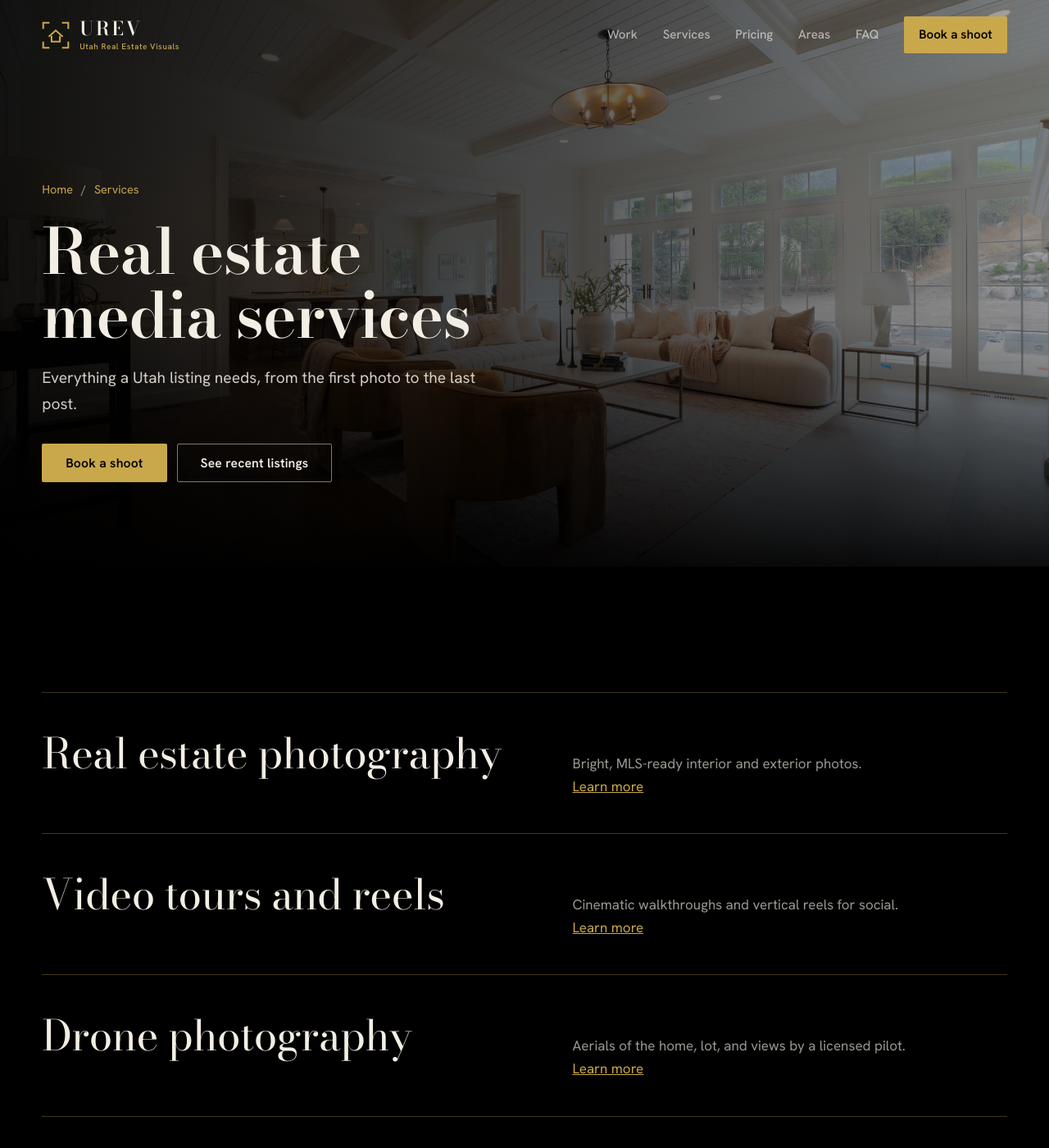
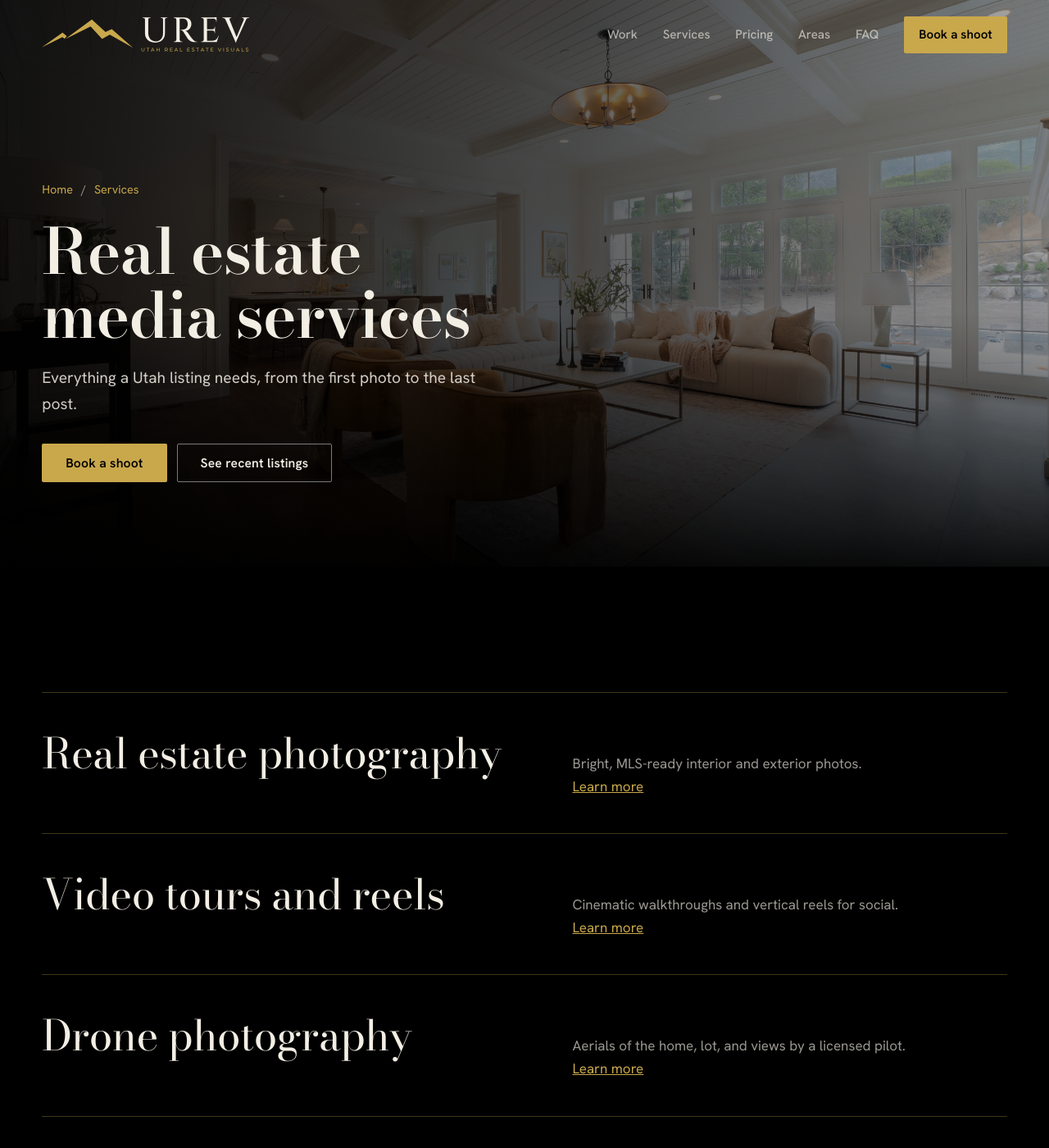
Before and after one commit to Utah-REV/urev-website, a Jekyll site: the page built from services/index.html, in a window 1280 px wide and 1400 px high. Shown: the whole window at 82% size. Built offline with Jekyll 4.4.1, drawn with Linux system fonts in a browser that asks for light colours.

Commit message:
Add UREV logo, one-time intro, fix hero video
- New mountain-ridge logo as vector: header, favicon, iPhone icon, share image,
  footer wordmark, and brand files in assets/brand
- Hero letters use the logo typeface (Cinzel)
- Intro zoom plays once, then collapses into a normal hero without jumping;
  skipped on return visits in the same session and when jumping to a section
- Hero video: replaced a vertical clip that was squeezed into a wide frame,
  opens on the custom home, mountain shot moved to the end

Co-Authored-By: Claude Opus 5.5 <noreply@anthropic.com>
Claude-Session: https://claude.ai/code/session_011m6tNPM9xrjrpWWVK7fMZ4

```diff
--- a/_includes/footer.html
+++ b/_includes/footer.html
@@ -25,7 +25,7 @@
       </ul>
     </div>
   </div>
-  <p class="footer-word" aria-hidden="true">UREV</p>
+  {% include footer-word.svg %}
   <div class="footer-row">
     <p>&copy; {{ site.time | date: "%Y" }} {{ site.brand_full }}. Pleasant Grove, Utah.</p>
     <p class="footer-links"><a href="{{ site.sister_brand_url }}">Drone work by {{ site.sister_brand_name }}</a></p>
--- a/_includes/head.html
+++ b/_includes/head.html
@@ -24,5 +24,5 @@
 
 <link rel="preconnect" href="https://fonts.googleapis.com">
 <link rel="preconnect" href="https://fonts.gstatic.com" crossorigin>
-<link href="https://fonts.googleapis.com/css2?family=Bodoni+Moda:ital,opsz,wght@0,6..96,400..900;1,6..96,400..700&family=Hanken+Grotesk:wght@400;500;600;700&display=swap" rel="stylesheet">
+<link href="https://fonts.googleapis.com/css2?family=Bodoni+Moda:ital,opsz,wght@0,6..96,400..900;1,6..96,400..700&family=Hanken+Grotesk:wght@400;500;600;700&family=Cinzel:wght@600..900&display=swap" rel="stylesheet">
 <link rel="stylesheet" href="{{ '/assets/css/site.css' | relative_url }}">
--- a/_includes/header.html
+++ b/_includes/header.html
@@ -3,7 +3,6 @@
 <header class="site-header">
   <a class="brand" href="{{ '/' | relative_url }}" aria-label="{{ site.brand_full }} home">
     {% include logo.svg %}
-    <span class="brand-text"><span class="brand-name">{{ site.brand }}</span><span class="brand-sub">{{ site.brand_full }}</span></span>
   </a>
   <button class="menu-btn" type="button" aria-expanded="false" aria-controls="site-nav">
     <span class="menu-icon" aria-hidden="true"></span><span class="visually-hidden">Menu</span>
--- a/assets/css/site.css
+++ b/assets/css/site.css
@@ -78,7 +78,11 @@ main > section { padding: clamp(88px, 12vw, 168px) var(--inset); }
 }
 .site-header.is-solid { background: rgba(0,0,0,.86); backdrop-filter: blur(14px); -webkit-backdrop-filter: blur(14px); padding-block: 12px; border-bottom-color: rgba(201,168,76,.18); }
 .brand { display: inline-flex; align-items: center; gap: 12px; text-decoration: none; color: var(--gold); position: relative; z-index: 2; }
-.logo-mark { width: 34px; height: 34px; flex: none; }
+.logo-full { height: 44px; width: auto; display: block; }
+.logo-m, .logo-t { fill: var(--gold); }
+.logo-w { fill: var(--text); }
+.site-header.is-solid .logo-full { height: 38px; }
+.logo-full { transition: height .35s var(--ease); }
 .brand-text { display: grid; line-height: 1; }
 .brand-name { font: 600 1.45rem/1 var(--serif); letter-spacing: .12em; color: var(--text); }
 .brand-sub { font: 500 .62rem/1 var(--sans); letter-spacing: .06em; color: var(--gold); margin-top: 5px; }
@@ -132,8 +136,7 @@ main > section { padding: clamp(88px, 12vw, 168px) var(--inset); }
 }
 .fx .mask-word {
   display: flex; color: #fff;
-  font: 900 min(26vw, 48vh)/.8 var(--serif); letter-spacing: .01em;
-  font-variation-settings: "opsz" 28;
+  font: 900 min(23vw, 44vh)/.8 "Cinzel", var(--serif); letter-spacing: .07em; margin-right: -.07em;
   transform-origin: 50% 50%; will-change: transform;
   padding-bottom: .04em;
 }
@@ -321,11 +324,7 @@ main > section { padding: clamp(88px, 12vw, 168px) var(--inset); }
 
 /* ---------- Footer ---------- */
 .site-footer { padding: clamp(56px, 8vw, 96px) var(--inset) 28px; overflow: hidden; }
-.footer-word {
-  margin: 0 0 clamp(24px, 4vw, 48px); text-align: center; user-select: none;
-  font: 900 min(28vw, 480px)/.78 var(--serif); letter-spacing: .01em; font-variation-settings: "opsz" 28;
-  color: transparent; -webkit-text-stroke: 1px rgba(201,168,76,.55);
-}
+.footer-word { display: block; width: min(100%, 1100px); height: auto; margin: 0 auto clamp(24px, 4vw, 48px); fill: rgba(201,168,76,.14); }
 .footer-row { display: flex; flex-wrap: wrap; justify-content: space-between; gap: .75rem 2rem; padding-top: 22px; border-top: 1px solid rgba(201,168,76,.18); color: var(--mute); font-size: .9rem; }
 .footer-row p { margin: 0; }
 .footer-links { display: flex; flex-wrap: wrap; gap: 1.5rem; }
@@ -371,6 +370,7 @@ main > section { padding: clamp(88px, 12vw, 168px) var(--inset); }
   .v-prev, .v-next { top: auto; bottom: 20px; transform: none; }
 }
 @media (max-width: 520px) {
+  .logo-full { height: 36px; }
   .field-row { grid-template-columns: 1fr; }
   .area-grid { grid-template-columns: 1fr 1fr; gap: 28px; }
   .brand-sub { display: none; }
--- a/assets/js/site.js
+++ b/assets/js/site.js
@@ -24,28 +24,48 @@
   var intro = $('.intro'), heroVid = $('.intro-video');
   if (reduce && heroVid) { heroVid.removeAttribute('autoplay'); heroVid.pause(); }
   if (intro && document.documentElement.classList.contains('fx')) {
+    var root = document.documentElement;
     var mask = $('.intro-mask', intro), word = $('.mask-word', intro), stem = $('.mask-e', intro);
+    var done = false, ticking = false;
     var setOrigin = function () {
       // Zoom into the thick vertical stem of the "E" so the screen opens onto footage
       var w = word.getBoundingClientRect(), e = stem.getBoundingClientRect();
       var x = (e.left - w.left) + e.width * 0.3, y = (e.top - w.top) + e.height * 0.5;
       word.style.transformOrigin = x + 'px ' + y + 'px';
     };
-    var ticking = false;
+    // Once the letters have fully opened, the intro is removed for good: the tall scroll
+    // section collapses to a normal hero and the scroll position is shifted by the same
+    // amount, so nothing moves on screen and scrolling back up never replays it.
+    var finish = function () {
+      if (done) return;
+      done = true;
+      window.removeEventListener('scroll', onScrollIntro);
+      window.removeEventListener('resize', init);
+      var before = intro.offsetHeight, y = window.scrollY;
+      root.classList.remove('fx');
+      intro.classList.add('is-open');
+      var removed = before - intro.offsetHeight;
+      if (y > 0) window.scrollTo(0, Math.max(0, y - removed));
+      try { sessionStorage.setItem('urev-intro-seen', '1'); } catch (e) {}
+    };
     var update = function () {
       ticking = false;
+      if (done) return;
       var r = intro.getBoundingClientRect(), span = intro.offsetHeight - window.innerHeight;
       var p = Math.min(Math.max(-r.top / span, 0), 1);
       var z = Math.min(p / 0.72, 1);
       word.style.transform = 'scale(' + (1 + Math.pow(z, 2.4) * 110) + ')';
       mask.style.opacity = p < 0.6 ? 1 : Math.max(0, 1 - (p - 0.6) / 0.14);
       intro.classList.toggle('is-open', p > 0.68);
+      if (p >= 1) finish();
     };
     var onScrollIntro = function () { if (!ticking) { ticking = true; requestAnimationFrame(update); } };
-    var init = function () { word.style.transform = 'none'; setOrigin(); update(); };
+    var init = function () { if (done) return; word.style.transform = 'none'; setOrigin(); update(); };
     if (document.fonts && document.fonts.ready) document.fonts.ready.then(init); else init();
     window.addEventListener('scroll', onScrollIntro, { passive: true });
     window.addEventListener('resize', init);
+    // Jumping straight to a section (menu links, back button) skips the intro
+    $$('a[href*="#"]').forEach(function (a) { a.addEventListener('click', function () { if (!done && a.hash && a.hash !== '#main') finish(); }); });
   }
 
   // Mobile quick-contact bar appears after the first screen, hides over the booking form
--- a/index.html
+++ b/index.html
@@ -70,7 +70,7 @@ layout: null
 </script>
 </head>
 <body>
-<script>if(!matchMedia('(prefers-reduced-motion: reduce)').matches)document.documentElement.classList.add('fx');</script>
+<script>(function(){var seen=false;try{seen=sessionStorage.getItem('urev-intro-seen')}catch(e){}if(!seen&&!location.hash&&!matchMedia('(prefers-reduced-motion: reduce)').matches)document.documentElement.classList.add('fx');})();</script>
 
 {% include header.html %}
 
```
Also changed, not shown: _includes/footer-word.svg (added), _includes/logo.svg, assets/apple-touch-icon.png, assets/brand/urev-logo-black-on-bone.svg (added), assets/brand/urev-logo-black.svg (added), assets/brand/urev-logo-gold-on-black.svg (added), assets/brand/urev-logo-gold.svg (added), assets/brand/urev-logo-horizontal.svg (added), assets/brand/urev-mark.svg (added), assets/favicon.svg, assets/social-share.jpg, videos/hero.jpg, 2 other files.
